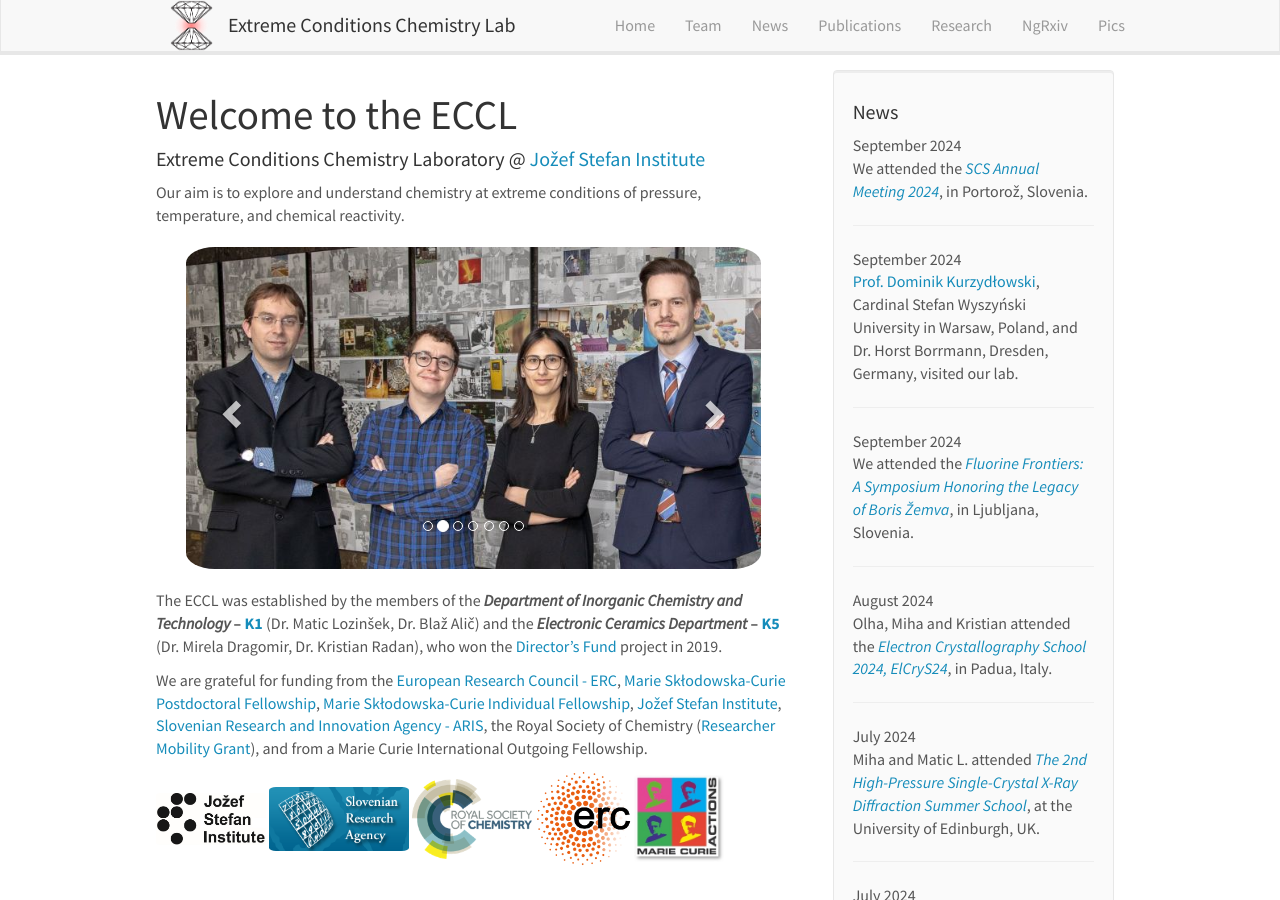
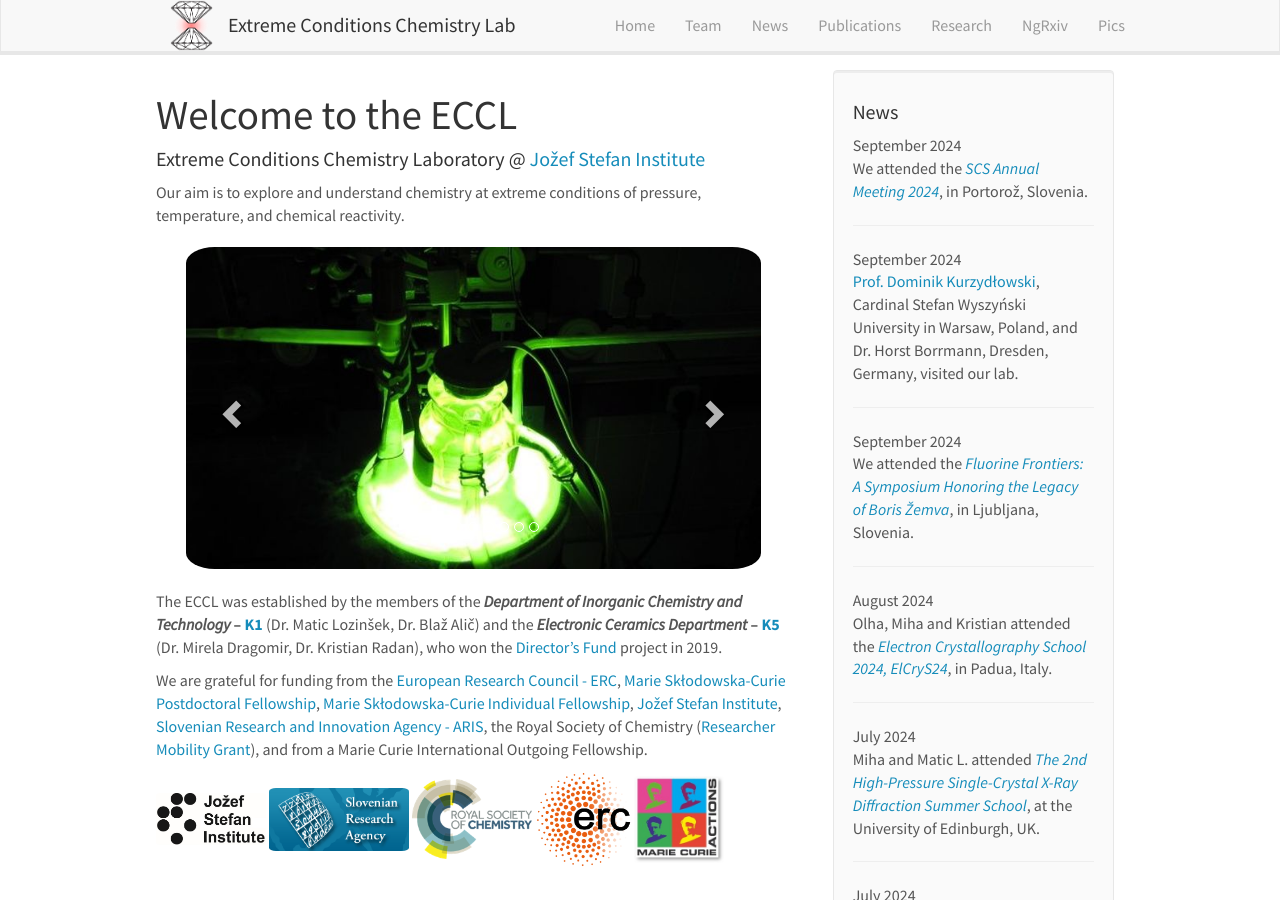
Before and after one commit to eccl-jsi/eccl-jsi.github.io, a Jekyll site: the page built from _pages/home.md, in a window 1280 px wide and 900 px high. Built offline with Jekyll 4.4.1, drawn with Linux system fonts in a browser that asks for light colours; nearby versions of some CDN libraries.

Commit message:
Update home.md

```diff
--- a/_pages/home.md
+++ b/_pages/home.md
@@ -21,31 +21,36 @@
         <li data-target="#carousel" data-slide-to="4"></li>
         <li data-target="#carousel" data-slide-to="5"></li>
         <li data-target="#carousel" data-slide-to="6"></li>
+        <li data-target="#carousel" data-slide-to="7"></li>
+        <li data-target="#carousel" data-slide-to="8"></li>
     </ol>
 
     <!-- Items -->
     <div class="carousel-inner" markdown="0">
 
         <div class="item active">
-            <img src="{{ site.url }}{{ site.baseurl }}/images/KrF2-Photosynthesis-C.jpg" alt="Slide 1" />
+            <img src="{{ site.url }}{{ site.baseurl }}/images/ACS-CS-C.jpg" alt="Slide 1" />
         </div>
         <div class="item">
-            <img src="{{ site.url }}{{ site.baseurl }}/images/Team-C.jpg" alt="Slide 2" />
+            <img src="{{ site.url }}{{ site.baseurl }}/images/KrF2-Photosynthesis-C.jpg" alt="Slide 2" />
         </div>
         <div class="item">
-            <img src="{{ site.url }}{{ site.baseurl }}/images/CM2019-TOC-C.jpg" alt="Slide 3" />
+            <img src="{{ site.url }}{{ site.baseurl }}/images/Team-C.jpg" alt="Slide 3" />
         </div>
         <div class="item">
-            <img src="{{ site.url }}{{ site.baseurl }}/images/Gasket-XeTa2-C.jpg" alt="Slide 4" />
+            <img src="{{ site.url }}{{ site.baseurl }}/images/CM2019-TOC-C.jpg" alt="Slide 4" />
         </div>
         <div class="item">
-            <img src="{{ site.url }}{{ site.baseurl }}/images/ACIE2017-TOC-C.jpg" alt="Slide 5" />
+            <img src="{{ site.url }}{{ site.baseurl }}/images/Gasket-XeTa2-C.jpg" alt="Slide 5" />
         </div>
         <div class="item">
-            <img src="{{ site.url }}{{ site.baseurl }}/images/Helicoid-C.jpg" alt="Slide 6" />
+            <img src="{{ site.url }}{{ site.baseurl }}/images/ACIE2017-TOC-C.jpg" alt="Slide 6" />
+        </div>
+        <div class="item">
+            <img src="{{ site.url }}{{ site.baseurl }}/images/Helicoid-C.jpg" alt="Slide 7" />
         </div>
          <div class="item">
-            <img src="{{ site.url }}{{ site.baseurl }}/images/Novice_IJS.jpg" alt="Slide 7" />
+            <img src="{{ site.url }}{{ site.baseurl }}/images/Novice_IJS.jpg" alt="Slide 8" />
         </div>
     </div>
   <a class="left carousel-control" href="#carousel" role="button" data-slide="prev">
```
